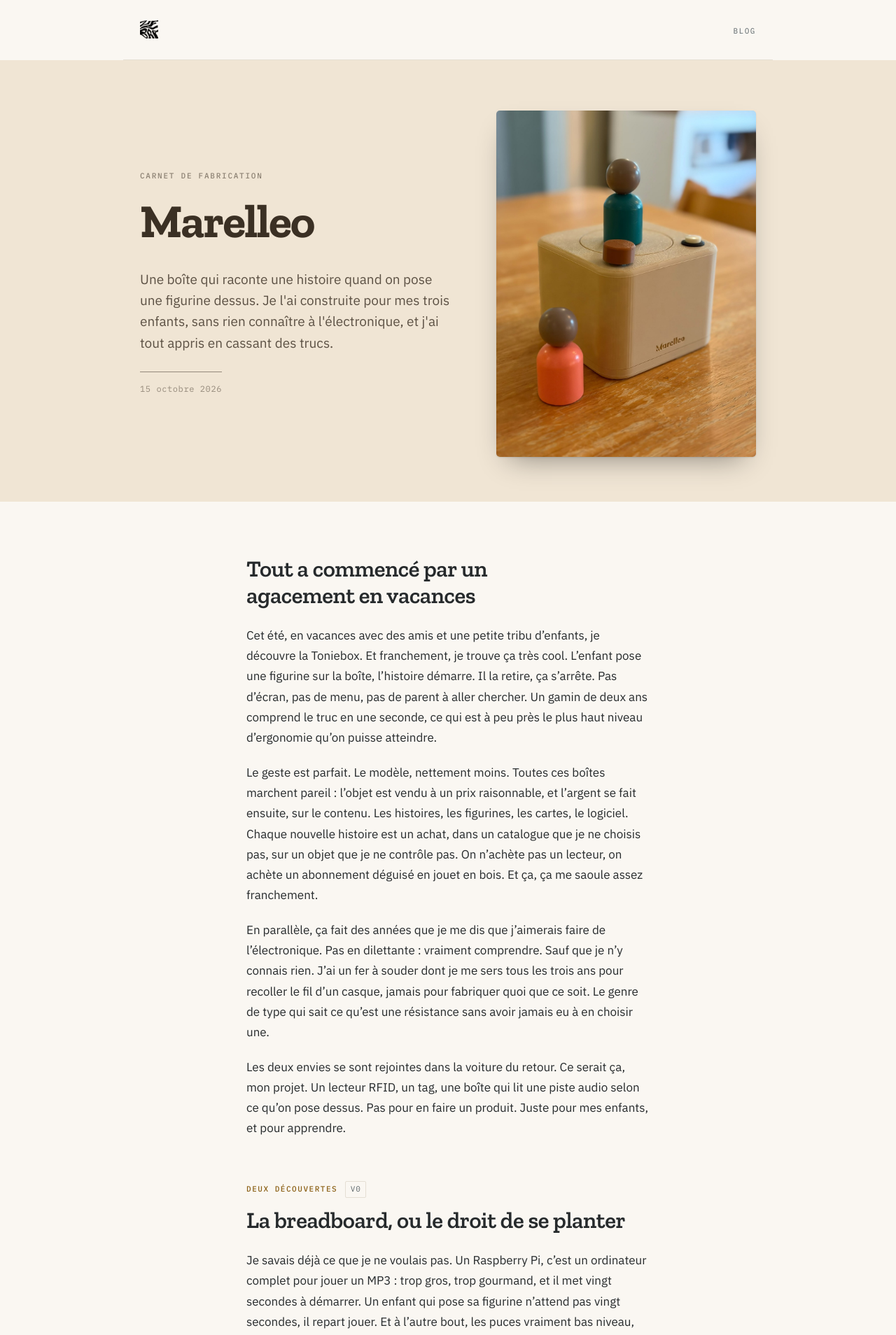
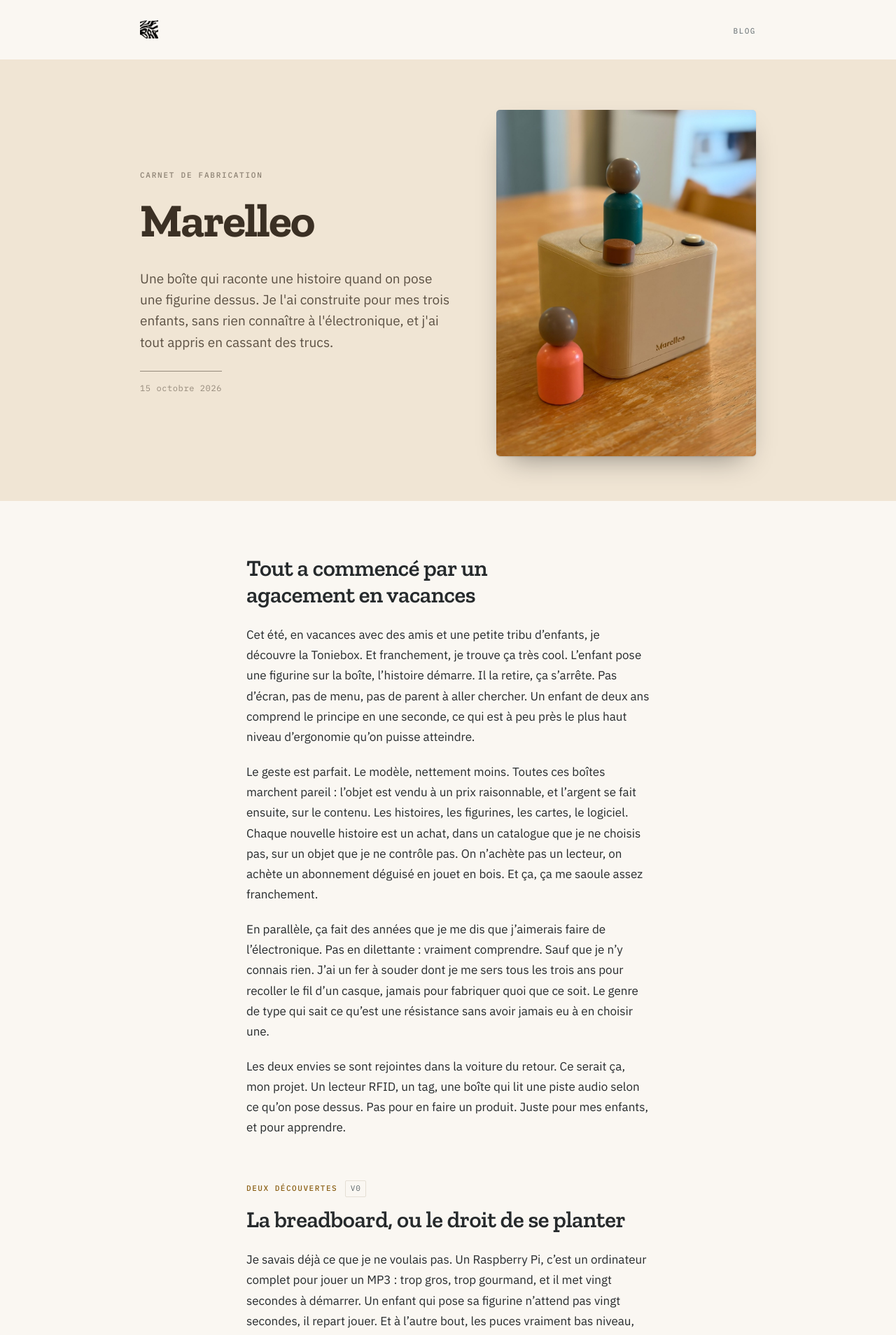
Before and after one commit to Zebra-Rodeo/zebra-rodeo.github.io, a Jekyll site: the page built from _posts/2026-10-15-marelleo.md, in a window 1280 px wide. Shown: the top 1908 px of the page at 70% size. Built offline with Jekyll 4.4.1, drawn with Linux system fonts in a browser that asks for light colours; some of the changed text lies outside the part shown.

Commit message:
Trois retouches : le filet, la respiration du bas, et le registre
Le filet sous l'en-tete tracait une ligne a l'endroit precis ou le papier
rencontre le sable du hero. Deux aplats de couleur se suffisent, le filet est
retire.

La cartouche de l'auteur collait au pied de page depuis que main a perdu sa
marge basse, en liberant la colonne pour les bandes. Le pied d'article reprend
sa respiration.

Et une passe de registre, corrigee apres relecture. « Gamin » devient
« enfant », deux fois. Disparaissent « et basta », « a l'arrache », « arreter de
rigoler » et la verrue, qui etait une image de trop dans une phrase qui en
portait deja une. Restent « planquee des qu'on sonne a la porte », « c'est
moche », « un truc qui raconte des histoires » et « en cassant des trucs » :
c'est la voix du texte, et la lisser le rendrait plat.

Co-Authored-By: Claude Opus 5 <noreply@anthropic.com>
Claude-Session: https://claude.ai/code/session_015okbtFBb8ae9fNXuosxdgM

```diff
--- a/_layouts/default.html
+++ b/_layouts/default.html
@@ -86,7 +86,6 @@
       justify-content:space-between;
       gap:1.5rem;
       padding-block:1.75rem;
-      border-bottom:1px solid var(--trait);
     }
     header .logo img{
       height:26px;
--- a/_layouts/post.html
+++ b/_layouts/post.html
@@ -122,7 +122,7 @@ layout: default
   .post-body blockquote{border-left:2px solid var(--trait);padding:.1rem 1.4rem;color:var(--encre-douce);font-style:italic;margin-block:2.2rem}
 
   /* --- Pied d'article --- */
-  .post-footer{margin-top:4.5rem;padding-top:2.25rem;border-top:1px solid var(--trait);max-width:39rem;margin-inline:auto;padding-inline:max(1.5rem, env(safe-area-inset-left, 0px))}
+  .post-footer{margin-top:4.5rem;padding-top:2.25rem;padding-bottom:clamp(3.5rem,8vw,5.5rem);border-top:1px solid var(--trait);max-width:39rem;margin-inline:auto;padding-inline:max(1.5rem, env(safe-area-inset-left, 0px))}
   .post-footer .studio-note{font-size:.9rem;color:var(--encre-douce);line-height:1.7;font-style:italic;margin-bottom:2.25rem}
   .author-card{display:flex;align-items:center;gap:1.1rem}
   .author-card img{width:48px;height:48px;border-radius:50%;object-fit:cover;flex-shrink:0;background:var(--surface)}
--- a/_posts/2026-10-15-marelleo.md
+++ b/_posts/2026-10-15-marelleo.md
@@ -16,7 +16,7 @@ studio_note: false
 
 ## Tout a commencé par un agacement en vacances
 
-Cet été, en vacances avec des amis et une petite tribu d'enfants, je découvre la Toniebox. Et franchement, je trouve ça très cool. L'enfant pose une figurine sur la boîte, l'histoire démarre. Il la retire, ça s'arrête. Pas d'écran, pas de menu, pas de parent à aller chercher. Un gamin de deux ans comprend le truc en une seconde, ce qui est à peu près le plus haut niveau d'ergonomie qu'on puisse atteindre.
+Cet été, en vacances avec des amis et une petite tribu d'enfants, je découvre la Toniebox. Et franchement, je trouve ça très cool. L'enfant pose une figurine sur la boîte, l'histoire démarre. Il la retire, ça s'arrête. Pas d'écran, pas de menu, pas de parent à aller chercher. Un enfant de deux ans comprend le principe en une seconde, ce qui est à peu près le plus haut niveau d'ergonomie qu'on puisse atteindre.
 
 Le geste est parfait. Le modèle, nettement moins. Toutes ces boîtes marchent pareil : l'objet est vendu à un prix raisonnable, et l'argent se fait ensuite, sur le contenu. Les histoires, les figurines, les cartes, le logiciel. Chaque nouvelle histoire est un achat, dans un catalogue que je ne choisis pas, sur un objet que je ne contrôle pas. On n'achète pas un lecteur, on achète un abonnement déguisé en jouet en bois. Et ça, ça me saoule assez franchement.
 
@@ -105,7 +105,7 @@ Ils ont cassé le commodo en le tournant comme des brutes. Le bouton de volume a
   <figcaption>Le potentiomètre et ses cinq cosses : trois pour le volume, deux pour l'interrupteur qui éteint la boîte en bout de course. Ce sont ces fils-là qui se sont enroulés.</figcaption>
 </figure>
 
-Alors j'ai recommencé. J'ai repris toutes les mesures au pied à coulisse, composant par composant, pour que chaque trou tombe pile où il faut et que chaque pièce soit tenue par le plastique plutôt que par ses fils. J'ai épaissi les parois, ajouté des logements, baissé la hauteur. Version après version, le truc a cessé de ressembler à un prototype pour commencer à ressembler à un objet.
+Alors j'ai recommencé. J'ai repris toutes les mesures au pied à coulisse, composant par composant, pour que chaque trou tombe pile où il faut et que chaque pièce soit tenue par le plastique plutôt que par ses fils. J'ai épaissi les parois, ajouté des logements, baissé la hauteur. Version après version, l'objet a cessé de ressembler à un prototype pour commencer à ressembler à un objet.
 
 Au passage, j'ai arrêté les vis autoforeuses. Visser directement dans du plastique imprimé, ça tient une fois, deux fois, et à la troisième la matière se fend le long des couches : le trou ne retient plus rien et la pièce est bonne à réimprimer. La vraie réponse s'appelle un **insert en laiton**. On le pose sur le trou, on vient dessus avec la panne du fer à souder, le laiton chauffe, fait fondre le plastique autour de lui et s'y noie. En refroidissant, on a un pas de vis métal pris dans la pièce, qu'on peut visser et dévisser cent fois.
 
@@ -283,7 +283,7 @@ Une figurine, un geste, et chacun a sa propre boîte dans la même boîte. C'est
 
 ## J'ai acheté une imprimante 3D et monté un atelier à la cave
 
-Je commençais à abuser sérieusement de la gentillesse de François. Et surtout, je prenais beaucoup trop de plaisir à ce truc : les soirées, les week-ends, des heures parfaitement indéfendables passées à devenir maniaque sur un congé de deux millimètres ou sur la profondeur d'un logement. Je me suis dit que ce ne serait pas mon dernier projet d'électronique, parce que j'aime vraiment ça. Alors j'ai acheté une Bambu Lab A1.
+Je commençais à abuser sérieusement de la gentillesse de François. Et surtout, je prenais beaucoup trop de plaisir à tout ça : les soirées, les week-ends, des heures parfaitement indéfendables passées à devenir maniaque sur un congé de deux millimètres ou sur la profondeur d'un logement. Je me suis dit que ce ne serait pas mon dernier projet d'électronique, parce que j'aime vraiment ça. Alors j'ai acheté une Bambu Lab A1.
 
 Ma femme a tiré la tête, et je la comprends. Si la boîte est validée pour le salon, l'imprimante ne l'est absolument pas. Négociation courte, verdict sans appel.
 
```
Also changed, not shown: other parts of _posts/2026-10-15-marelleo.md (+5 -5 lines).
